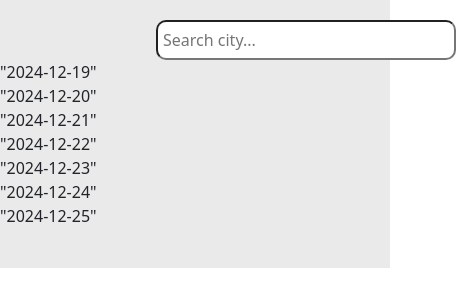
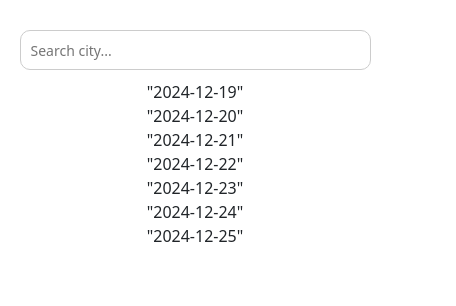
Before and after one commit to asilbekyunusov/weather, a plain HTML site: page index.html in a window 390 px wide. Shown: the whole page, 456 px wide, since content can reach past the window. Drawn offline with nearby package versions, Linux system fonts and the light colour scheme; no server answers.

Commit message:
yangi moslashuvchan disayn

```diff
--- a/style.css
+++ b/style.css
@@ -4,62 +4,107 @@
   box-sizing: border-box;
 }
 
+body {
+  font-family: Arial, sans-serif;
+  background-color: #f4f4f4;
+}
+
 main {
   display: flex;
   flex-direction: column;
-  justify-content: center;
+  align-items: center;
   width: 100%;
-  padding: 10px 0px 40px;
-  background-color: rgb(234, 234, 234);
-}
-.container_of_infos {
-  width: 100%;
-  display: flex;
-  justify-content: space-around;
+  padding: 20px 0;
 }
 
-
 .searchInput {
-  margin-top: 10px;
-  margin-left: 40%;
-  width: 300px;
+  margin: 10px 0;
+  width: 80%;
+  max-width: 400px;
   height: 40px;
   border-radius: 10px;
-  padding: 5px;
+  padding: 5px 10px;
+  border: 1px solid #ccc;
+  font-size: 16px;
 }
 
-/* .ketmon {
-	width: 100%;
-} */
-
 .card-container {
-	margin: auto;
-  display: grid;
-	grid-template-columns: repeat(8, 150px);
-  overflow-x: scroll;
-  width: 900px;
-  gap: 20px;
+  display: flex;
+  overflow-x: auto;
+  width: 90%;
+  max-width: 1200px;
+  gap: 15px;
+  padding: 10px 0;
+  scrollbar-width: thin; /* Firefox */
+  scrollbar-color: #888 #f4f4f4; /* Firefox */
 }
 
-.card-section::-webkit-scrollbar {
-  display: none;
+.card-container::-webkit-scrollbar {
+  height: 8px;
+}
+
+.card-container::-webkit-scrollbar-thumb {
+  background-color: #888;
+  border-radius: 4px;
+}
+
+.card-container::-webkit-scrollbar-track {
+  background-color: #f4f4f4;
 }
 
 .hour-card {
-  width: 150px;
+  min-width: 120px;
   height: 150px;
-  border: 1px solid black;
+  background: #fff;
   border-radius: 10px;
-	display: flex;
-	flex-direction: column;
-	justify-content: center;
-	align-items: center;
+  display: flex;
+  flex-direction: column;
+  justify-content: center;
+  align-items: center;
+  box-shadow: 0 2px 5px rgba(0, 0, 0, 0.1);
+  text-align: center;
+  padding: 10px;
 }
 
 .hour-card img {
-	width: 50px;
+  width: 40px;
+  height: 40px;
+}
+
+.hour-card p {
+  margin: 5px 0;
+  font-size: 14px;
 }
 
 #error {
   color: red;
+  text-align: center;
+  margin: 10px;
 }
+
+/* Mobile responsiveness */
+@media (max-width: 600px) {
+  .searchInput {
+    width: 90%;
+    font-size: 14px;
+  }
+
+  .card-container {
+    width: 100%;
+    justify-content: flex-start;
+  }
+
+  .hour-card {
+    min-width: 100px;
+    height: 130px;
+  }
+
+  .hour-card img {
+    width: 30px;
+    height: 30px;
+  }
+
+  .hour-card p {
+    font-size: 12px;
+  }
+}
```
Also changed, not shown: 1 other file.
